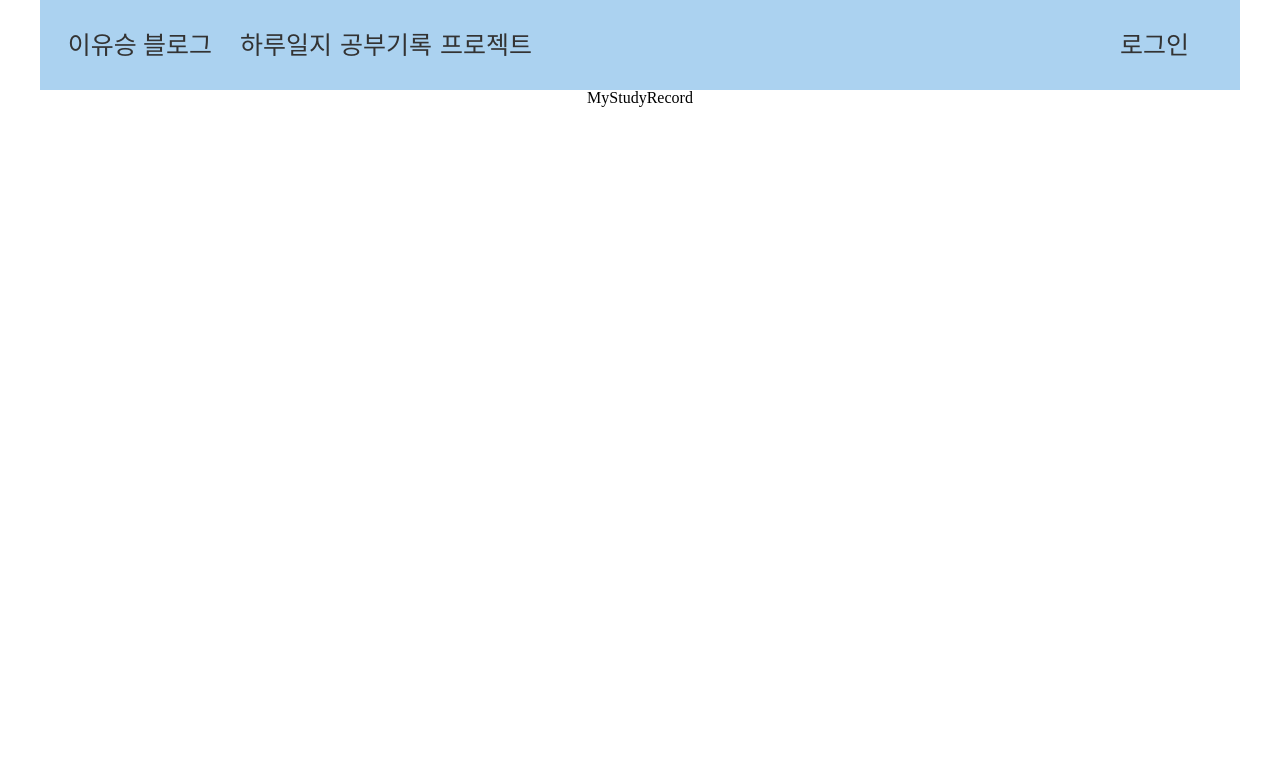
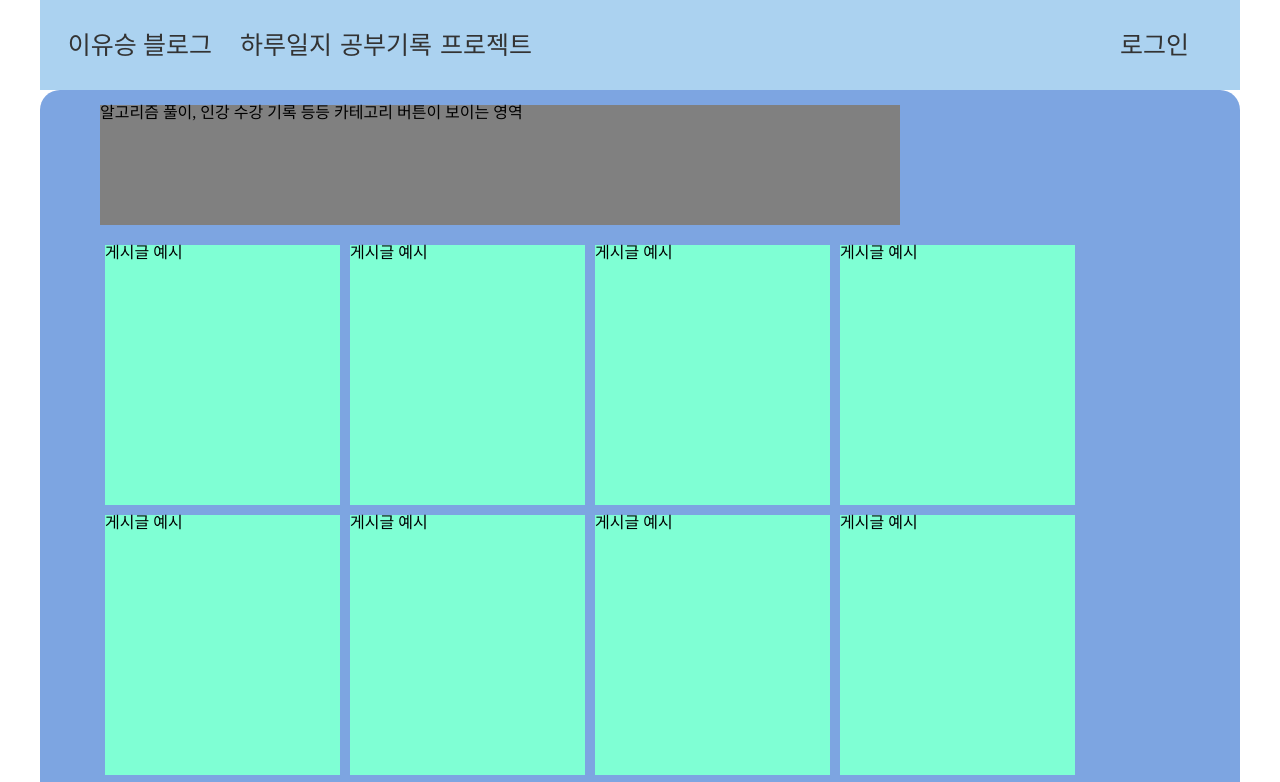
Before and after one commit to Akows/prj06myBlog, a React (Create React App) app in the folder frontend/: page /mystudyrecord in a window 1280 px wide. Shown: the top 782 px of the page. Built offline with nearby package versions, Linux system fonts and the light colour scheme; no server answers; the HTML template or start-up script is replaced by a standard one; a web font is replaced by a local one.

Commit message:
[공부기록 페이지] - 공부기록 페이지 UI 1차 완성.

```diff
--- a/frontend/src/Pages/DailyRecord.js
+++ b/frontend/src/Pages/DailyRecord.js
@@ -9,7 +9,7 @@ const DailyRecord = () => {
                 <div className='dailyrecordutil'>
 
                     <div className='dailyrecordpagenation'>
-                        11월, 12월, 1월 버튼 보이는 영역
+                        11월, 12월, 1월 등을 나누는 버튼이 보이는 영역
                     </div>
 
                 </div>
--- a/frontend/src/Pages/MyStudyRecord.css
+++ b/frontend/src/Pages/MyStudyRecord.css
@@ -1,6 +1,6 @@
 .mystudyrecord {
-    width: 100%;
-    height: 100vh;
+    width: 1200px;
+    height: 100%;
 
     margin-top: 90px;
 
@@ -8,3 +8,53 @@
     flex-direction: column;
     align-items: center;
 }
+
+
+.mystudyrecordboard {
+    width: 100%;
+    height: 100%;
+
+    display: flex;
+    flex-direction: column;
+    align-items: center;
+    justify-content: center;
+
+    border-radius: 20px;
+
+    background-color: #7DA5E1;
+}
+
+
+.mystudyrecordutil {
+    width: 90%;
+    height: 150px;
+
+    display: flex;
+    flex-direction: row;
+    align-items: center;
+
+}
+    .mystudyrecordpagenation {
+        width: 800px;
+        height: 120px;
+
+        background-color: gray;
+    }
+
+.mystudyrecorditems {
+    width: 90%;
+
+    margin-top: 0px;
+
+    display: flex;
+    flex-direction: row;
+    flex-wrap: wrap;
+}
+    .mystudyrecorditem {
+        width: 235px;
+        height: 260px;
+
+        margin: 5px;
+
+        background-color: aquamarine;
+    }
--- a/frontend/src/Pages/MyStudyRecord.js
+++ b/frontend/src/Pages/MyStudyRecord.js
@@ -4,7 +4,58 @@ import '../ResetStyle.css';
 const MyStudyRecord = () => {
     return (
         <div className='mystudyrecord'>
-            MyStudyRecord
+            <div className='mystudyrecordboard'>
+
+                <div className='mystudyrecordutil'>
+
+                    <div className='mystudyrecordpagenation'>
+                        알고리즘 풀이, 인강 수강 기록 등등 카테고리 버튼이 보이는 영역
+                    </div>
+
+                </div>
+
+                <div className='mystudyrecorditems'>
+
+                    <div className='mystudyrecorditem'>
+                        게시글 예시
+                    </div>
+
+                    <div className='mystudyrecorditem'>
+                        게시글 예시
+                    </div>
+
+                    <div className='mystudyrecorditem'>
+                        게시글 예시
+                    </div>
+
+                    <div className='mystudyrecorditem'>
+                        게시글 예시
+                    </div>
+
+                    <div className='mystudyrecorditem'>
+                        게시글 예시
+                    </div>
+
+                    <div className='mystudyrecorditem'>
+                        게시글 예시
+                    </div>
+
+                    <div className='mystudyrecorditem'>
+                        게시글 예시
+                    </div>
+
+                    <div className='mystudyrecorditem'>
+                        게시글 예시
+                    </div>
+                    <div className='mystudyrecorditem'>
+                        게시글 예시
+                    </div>
+
+
+
+                </div>
+
+            </div>
         </div>
     );
 };
```
